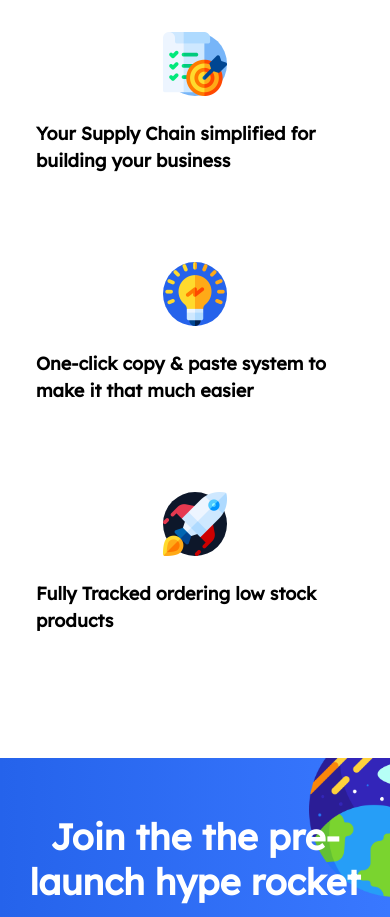
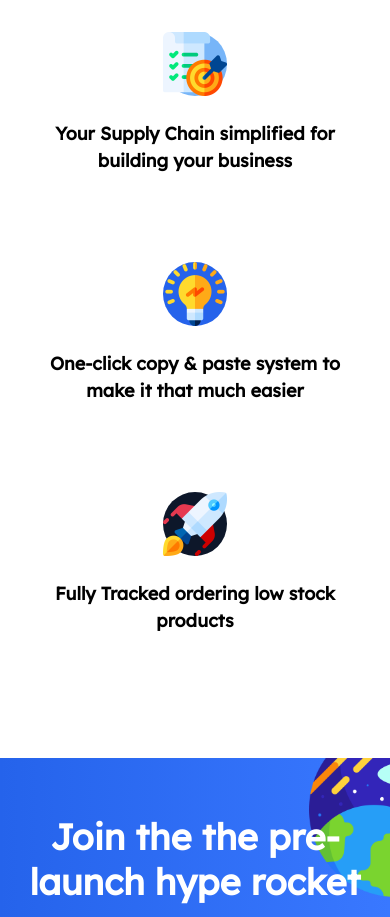
Before and after one commit to Todd-Owen-Mpeli/blueinventory, a Next.js app: page / in a window 390 px wide. Shown: the part 820-1737 px from the top of the page. Built offline with nearby package versions, Linux system fonts and the light colour scheme.

Commit message:
Centered the text on mobile viewports.

```diff
--- a/components/FeaturesBanner.js
+++ b/components/FeaturesBanner.js
@@ -20,7 +20,7 @@ const FeaturesBanner = () => {
 									</span>
 								</div>
 								<div className="flex-1 p-3">
-									<h3 className="text-lg sm:text-xl font-semibold">
+									<h3 className="text-lg sm:text-xl text-center lg:text-left font-semibold">
 										Your Supply Chain simplified for building your business
 									</h3>
 								</div>
@@ -41,7 +41,7 @@ const FeaturesBanner = () => {
 									</span>
 								</div>
 								<div className="flex-1 p-3">
-									<h3 className="text-lg sm:text-xl font-semibold">
+									<h3 className="text-lg sm:text-xl text-center lg:text-left font-semibold">
 										One-click copy &amp; paste system to make it that much
 										easier
 									</h3>
@@ -63,7 +63,7 @@ const FeaturesBanner = () => {
 									</span>
 								</div>
 								<div className="flex-1 p-3">
-									<h3 className="text-lg sm:text-xl font-semibold">
+									<h3 className="text-lg sm:text-xl text-center lg:text-left font-semibold">
 										Fully Tracked ordering low stock products
 									</h3>
 								</div>
```
